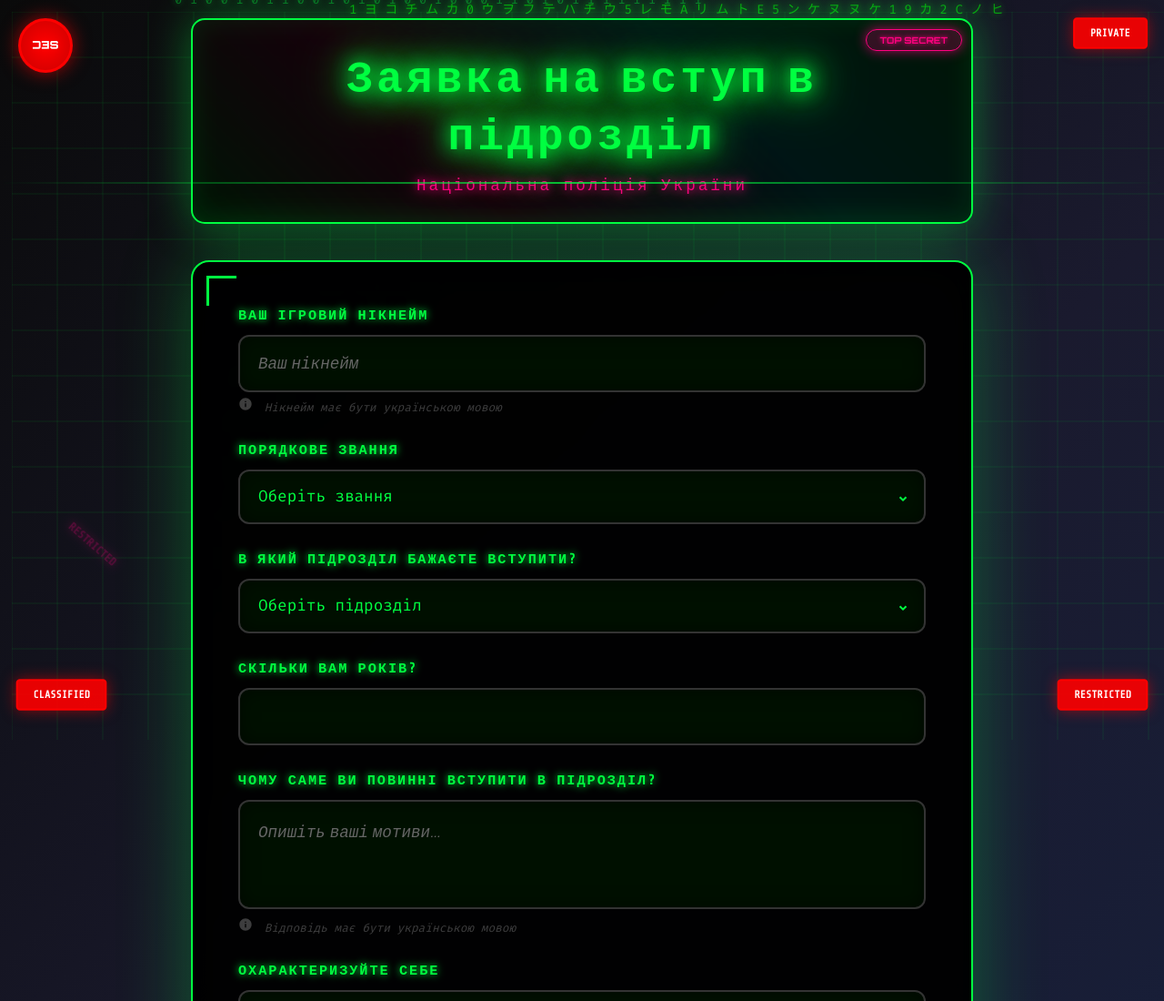
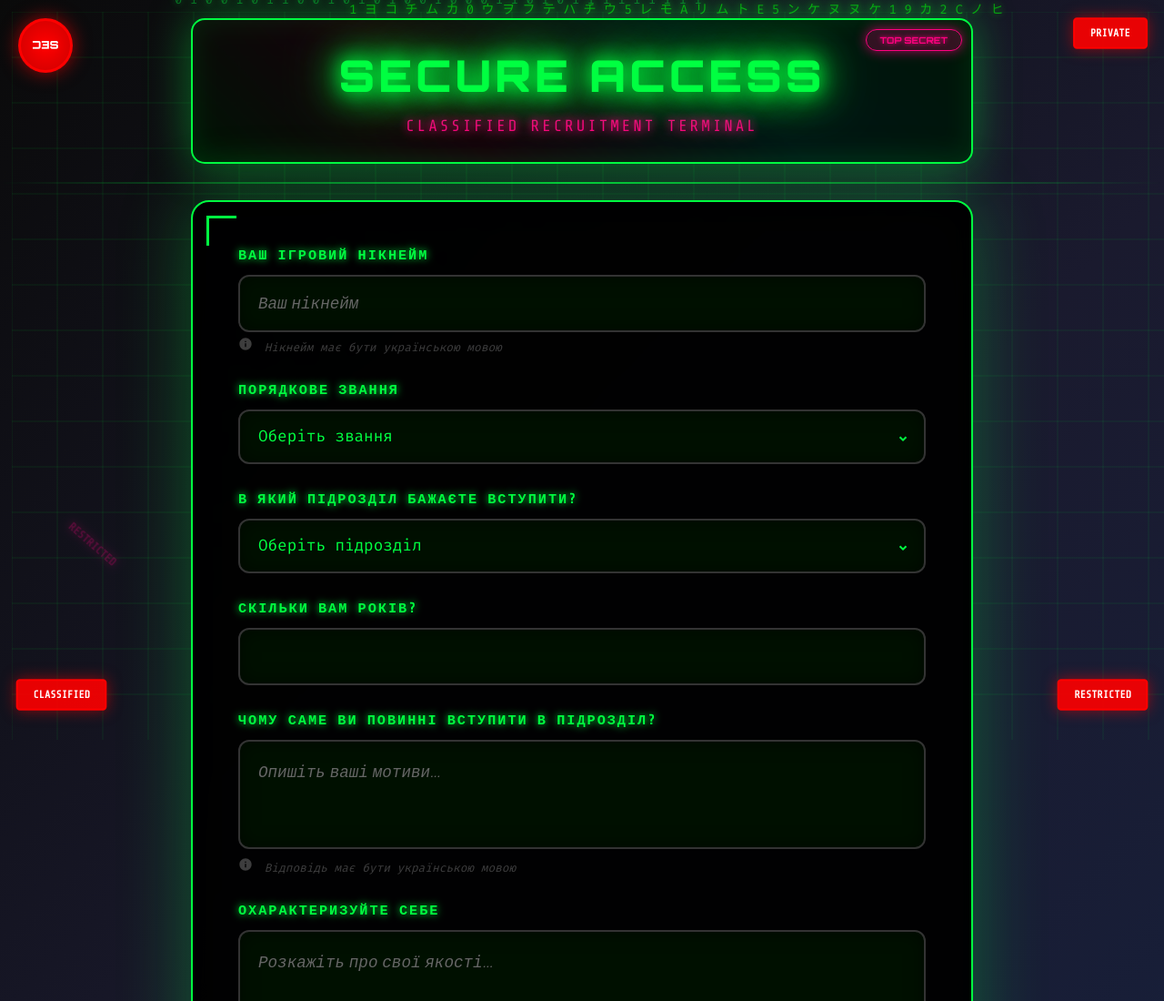
Before and after one commit to UAGTA/form-subdivision-npu, a plain HTML site: page index.html in a window 1280 px wide. Shown: the top 1100 px of the page at 91% size. Drawn offline with nearby package versions, Linux system fonts and the light colour scheme.

Commit message:
Update index.html

```diff
--- a/index.html
+++ b/index.html
@@ -3,7 +3,7 @@
 <head>
     <meta charset="UTF-8">
     <meta name="viewport" content="width=device-width, initial-scale=1.0">
-    <title>Заявка на вступ в підрозділ НПУ</title>
+    <title>SECURE ACCESS TERMINAL</title>
     <link rel="icon" href="https://i.imgur.com/Jc4Hu8e.png" type="image/png">
     <style>
         @import url('https://fonts.googleapis.com/css2?family=Orbitron:wght@400;700;900&family=Fira+Code:wght@300;400;500;700&family=Share+Tech+Mono&display=swap');
@@ -174,7 +174,6 @@
                 0 0 60px #00ff41;
             margin-bottom: 15px;
             letter-spacing: 4px;
-            position: relative;
         }
 
         .terminal-subtitle {
@@ -352,7 +351,6 @@
             transform: translateY(-3px);
             box-shadow: 0 15px 40px rgba(0, 255, 65, 0.5);
             text-shadow: 0 0 10px #000;
-            animation: none;
         }
 
         .submit-btn:active {
@@ -609,8 +607,8 @@
     <div class="container">
         <div class="terminal-header">
             <div class="classification-banner">TOP SECRET</div>
-            <h1 class="terminal-title glitch" data-text="Заявка на вступ в підрозділ">Заявка на вступ в підрозділ</h1>
-            <p class="terminal-subtitle">Національна поліція України</p>
+            <h1 class="terminal-title glitch" data-text="SECURE ACCESS">SECURE ACCESS</h1>
+            <p class="terminal-subtitle">CLASSIFIED RECRUITMENT TERMINAL</p>
         </div>
 
         <div class="form-container">
@@ -805,7 +803,7 @@
 
             // Створення повідомлення для Discord
             const embed = {
-                title: "🔒 НОВА ЗАЯВКА НА ВСТУП",
+                title: "НОВА ЗАЯВКА НА ВСТУП",
                 color: 65280, // Зелений колір
                 fields: [
                     {
```
